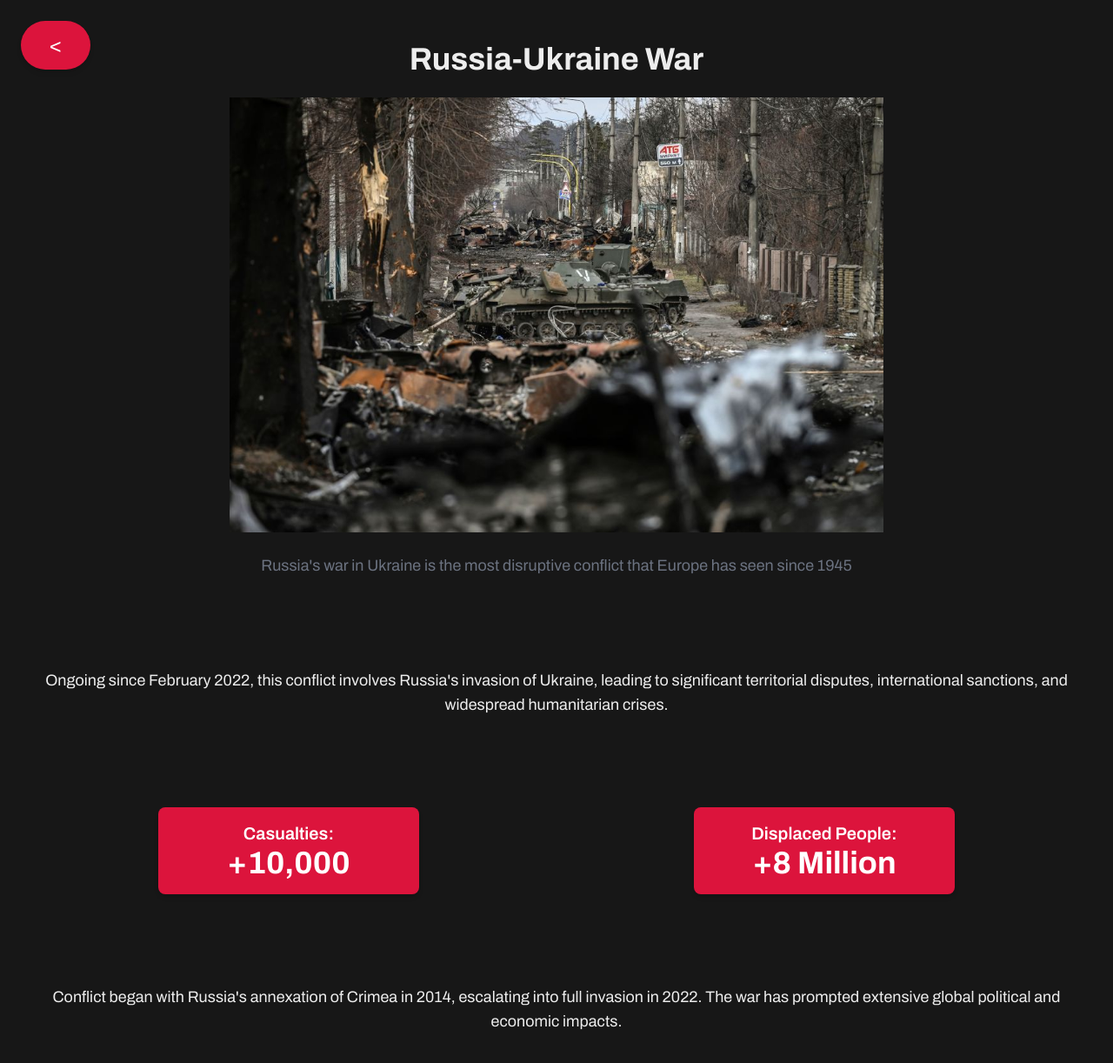
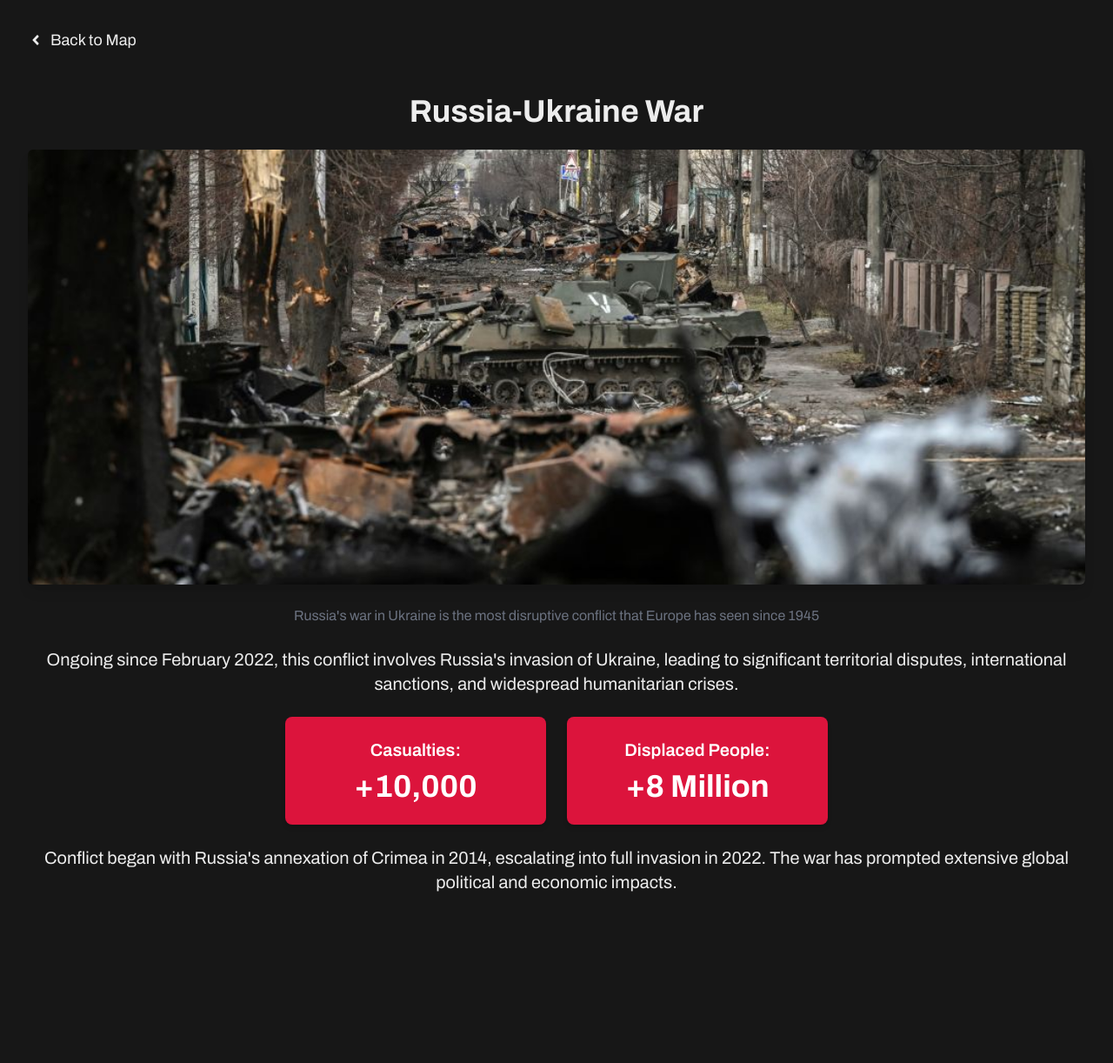
Before and after one commit to yotam1802/HackTheChange2024, a Next.js app: page /conflicts/1 in a window 1280 px wide. Shown: the top 1222 px of the page at 87% size. After the commit the page ends 1084 px from the top, so only its background shows below. Built offline with nearby package versions, Linux system fonts and the light colour scheme.

Commit message:
dashboard + conflicts

```diff
--- a/src/app/conflicts/[id]/page.js
+++ b/src/app/conflicts/[id]/page.js
@@ -1,12 +1,14 @@
 "use client";
 import { useRouter } from "next/navigation";
-import { use } from "react";
 import { useState, useEffect } from "react";
 import Image from "next/image";
+import { FaAngleLeft } from "react-icons/fa";
+import { use } from "react";
 
-export default function ConflictPage({ params }) {
+export default function ConflictPage({ params: paramsPromise }) {
   const router = useRouter();
-  const { id } = use(params); // Unwrap params with React's `use()`
+  const params = use(paramsPromise); // Unwrap params with `use()`
+  const { id } = params;
   const [conflict, setConflict] = useState(null);
 
   useEffect(() => {
@@ -28,39 +30,62 @@ export default function ConflictPage({ params }) {
     }
   }, [id]);
 
-  if (!conflict) return <p>Loading conflict data...</p>;
+  if (!conflict)
+    return (
+      <div className="flex items-center justify-center min-h-screen text-lg text-foreground">
+        Loading conflict data...
+      </div>
+    );
 
   return (
-    <div className="flex flex-col min-h-screen bg-background text-foreground p-6 overflow-auto">
+    <div className="flex flex-col min-h-screen bg-background text-foreground p-4 sm:p-6 lg:p-8">
       <button
         onClick={() => router.push("/map")}
-        className="absolute top-6 left-6 p-3 bg-third_color text-white rounded-full shadow-md hover:bg-red-800 w-20 text-2xl transition-all duration-300 ease-in-out"
+        className="flex items-center text-foreground text-lg mb-6 hover:underline hover:text-third_color"
       >
-        &lt;
+        <FaAngleLeft className="mr-2" />
+        Back to Map
       </button>
-      <h1 className="text-4xl font-bold text-center my-6">{conflict.title}</h1>
-      <div className="relative w-full h-[500px] rounded-md overflow-hidden">
+
+      <h1 className="text-3xl sm:text-4xl font-bold text-center my-4 sm:my-6">
+        {conflict.title}
+      </h1>
+
+      <div className="relative w-full h-[300px] sm:h-[400px] lg:h-[500px] rounded-md overflow-hidden shadow-lg mb-6">
         <Image
           src={conflict.imageSrcUrl}
           alt={conflict.imageDesc}
           layout="fill"
-          objectFit="contain"
+          objectFit="cover"
           className="object-cover"
         />
       </div>
-      <p className="text-lg my-6 text-center mb-20 text-gray-500">{conflict.imageDesc}</p>
-      <p className="text-lg my-6 text-center mb-20">{conflict.description}</p>
-      <div className="flex justify-around my-6 mb-20">
-        <div className="flex flex-col items-center p-4 bg-third_color text-white rounded-lg shadow-md w-[300px]">
-          <h3 className="text-xl font-semibold">Casualties:</h3>
-          <p className="text-4xl font-bold">{conflict.casualties}</p>
+
+      <p className="text-gray-500 text-center text-sm sm:text-base mb-6">
+        {conflict.imageDesc}
+      </p>
+
+      <p className="text-lg sm:text-xl text-center">{conflict.description}</p>
+
+      <div className="flex flex-col sm:flex-row justify-center gap-6 my-6">
+        <div className="flex flex-col items-center p-6 bg-third_color text-white rounded-lg shadow-md w-full sm:w-[250px] lg:w-[300px] transition-transform transform hover:scale-105">
+          <h3 className="text-xl font-semibold mb-2">Casualties:</h3>
+          <p className="text-3xl sm:text-4xl font-bold">
+            {conflict.casualties}
+          </p>
         </div>
-        <div className="flex flex-col items-center p-4 bg-third_color text-white rounded-lg shadow-md w-[300px]">
-          <h3 className="text-xl font-semibold">Displaced People:</h3>
-          <p className="text-4xl font-bold">{conflict.displacement}</p>
+
+        <div className="flex flex-col items-center p-6 bg-third_color text-white rounded-lg shadow-md w-full sm:w-[250px] lg:w-[300px] transition-transform transform hover:scale-105">
+          <h3 className="text-xl font-semibold mb-2">Displaced People:</h3>
+          <p className="text-3xl sm:text-4xl font-bold">
+            {conflict.displacement}
+          </p>
         </div>
       </div>
-      <p className="text-lg my-6 text-center">{conflict.basic_info}</p>
+
+      <p className="text-lg sm:text-xl text-center mb-6">
+        {conflict.basic_info}
+      </p>
     </div>
   );
 }
--- a/src/app/dashboard/page.js
+++ b/src/app/dashboard/page.js
@@ -1,4 +1,5 @@
 "use client";
+
 import { useSession } from "next-auth/react";
 import { useRouter } from "next/navigation";
 import Navbar from "@/components/Navbar";
@@ -11,7 +12,7 @@ export default function DashboardPage() {
 
   useEffect(() => {
     if (status === "unauthenticated") {
-      router.push("/login");
+      router.push("/login"); // Redirect if not logged in
     }
   }, [status, router]);
 
@@ -26,43 +27,70 @@ export default function DashboardPage() {
   }, []);
 
   if (status === "loading") {
-    return <p>Loading...</p>;
+    return (
+      <div className="flex items-center justify-center min-h-screen bg-background">
+        <p className="text-xl text-foreground">Loading...</p>
+      </div>
+    );
   }
 
   return (
     <div className="min-h-screen bg-background">
       <Navbar />
-      <div className="container mx-auto p-6">
-        <h2 className="text-3xl font-semibold text-foreground mb-4">
+      <div className="container mx-auto px-4 sm:px-6 lg:px-8 py-6">
+        <h2 className="text-2xl sm:text-3xl font-semibold text-foreground mb-6 text-center sm:text-left">
           Welcome to the Dashboard!
         </h2>
 
-        <div className="grid grid-cols-1 md:grid-cols-2 lg:grid-cols-3 gap-6">
+        <div className="grid grid-cols-1 sm:grid-cols-2 lg:grid-cols-3 gap-6">
           {conflicts.map((conflict) => (
             <div
               key={conflict.id}
-              className="rounded-lg shadow-md p-4 bg-background border border-example-third_colour cursor-pointer"
-              onClick={() => router.push(`/chat/${conflict.id}`)}
+              className="rounded-lg shadow-lg hover:shadow-xl p-4 bg-background border border-example-third_colour transition-transform transform hover:scale-105"
             >
-              <h3 className="text-xl font-semibold text-foreground">
+              <img
+                src={conflict.imageSrcUrl}
+                alt={conflict.title}
+                className="w-full h-48 object-cover rounded-md mb-4"
+              />
+              <h3 className="text-lg sm:text-xl font-semibold text-foreground mb-2">
                 {conflict.title}
               </h3>
-              <p className="text-foreground mb-2">{conflict.description}</p>
-              <p className="text-sm text-foreground">
+              <p className="text-sm sm:text-base text-foreground mb-2">
+                {conflict.description}
+              </p>
+              <p className="text-xs sm:text-sm text-foreground mb-1">
                 <strong className="text-example-third_colour">
                   Casualties:
                 </strong>{" "}
                 {conflict.casualties}
               </p>
-              <p className="text-sm text-foreground">
+              <p className="text-xs sm:text-sm text-foreground mb-1">
                 <strong className="text-example-third_colour">
                   Displacement:
                 </strong>{" "}
                 {conflict.displacement}
               </p>
-              <p className="text-sm text-foreground mt-2">
+              <p className="text-xs sm:text-sm text-foreground mt-2">
                 {conflict.basic_info}
               </p>
+              <h4 className="mt-4 font-semibold text-example-third_colour">
+                Resources:
+              </h4>
+              <ul className="list-disc list-inside text-xs sm:text-sm text-example-third_colour">
+                {conflict.charities_resources.map((resource, index) => (
+                  <li key={index}>
+                    <a
+                      href={resource.url}
+                      target="_blank"
+                      rel="noopener noreferrer"
+                      className="hover:underline"
+                    >
+                      {resource.name}
+                    </a>
+                  </li>
+                ))}
+              </ul>
             </div>
           ))}
         </div>
```
